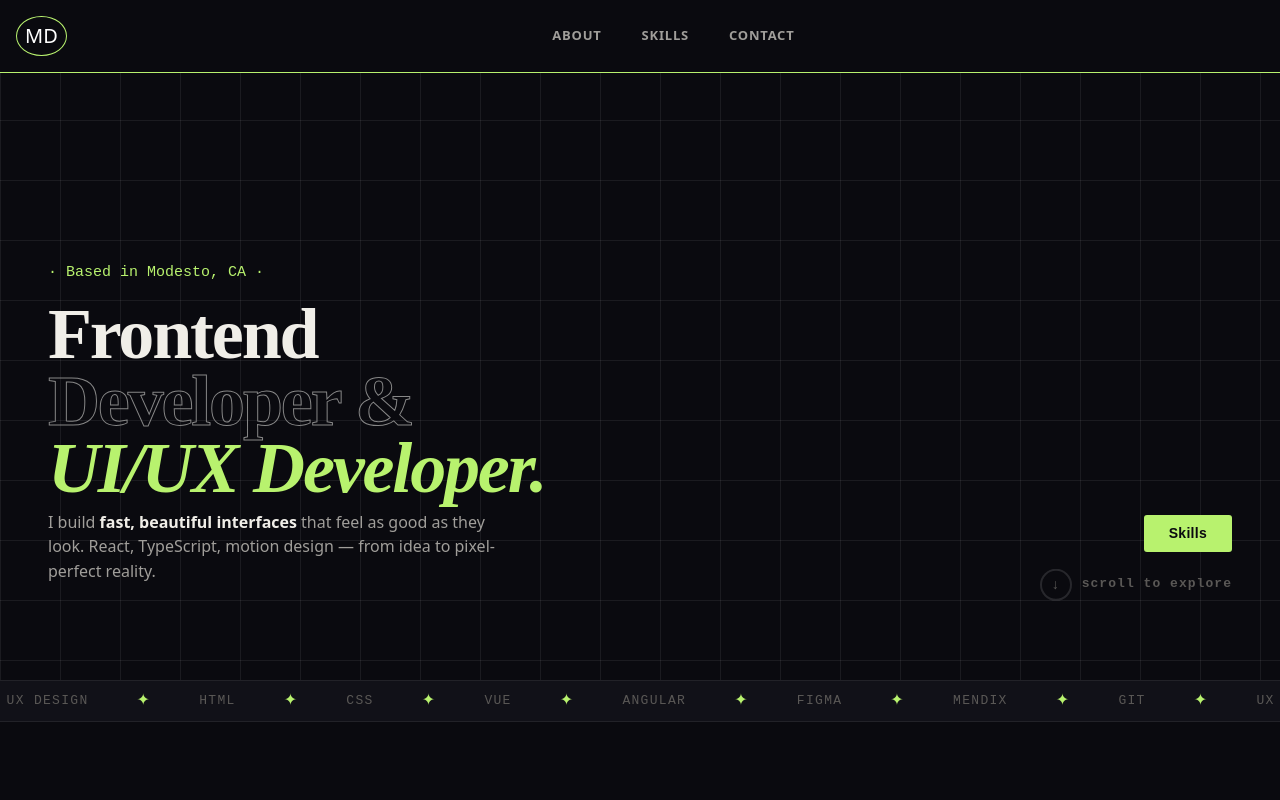
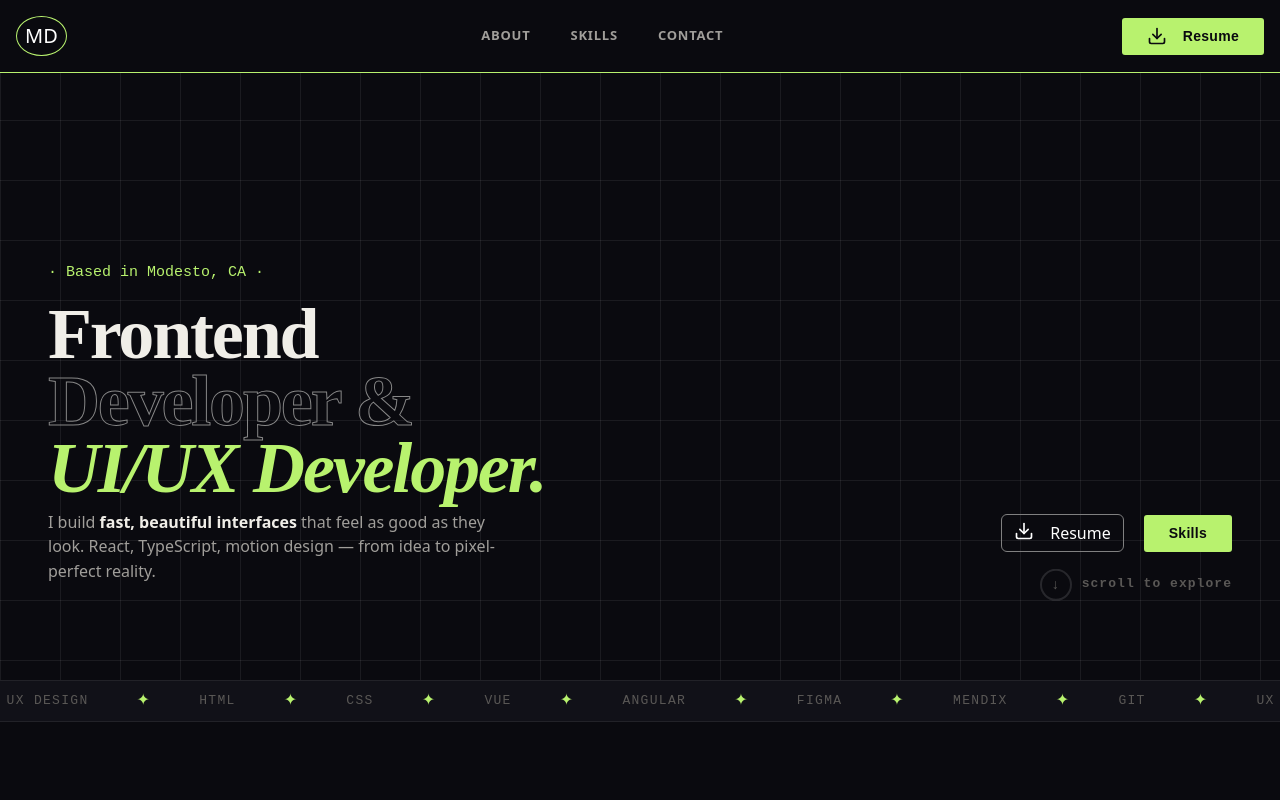
Before and after one commit to mdodd8/my-portfolio, a React (Vite) app: page / in a window 1280 px wide. Shown: the top 800 px of the page. Built offline with nearby package versions, Linux system fonts and the light colour scheme.

Commit message:
links added

```diff
--- a/src/App.tsx
+++ b/src/App.tsx
@@ -6,8 +6,8 @@ import Skills from "./Components/Skills/Skills.tsx";
 import Experience from "./Components/Experience/Experience.tsx";
 import Contact from "./Components/Contact/Contact.tsx";
 // import Projects from "./Components/Projects/Projects.tsx";
-// import { LucideDownload } from "lucide-react";
-// import PDF from "./assets/Melissa_Dodd_Resume (1).pdf"
+import { LucideDownload } from "lucide-react";
+import PDF from "./assets/Melissa-Dodd-Resume.pdf"
 
 const scrollTo = (id: string) => {
     document.querySelector(`#${id}`)?.scrollIntoView({ behavior: 'smooth' });
@@ -42,9 +42,9 @@ function App() {
                   {/*        <path d="M12 0C5.37 0 0 5.37 0 12c0 5.31 3.435 9.795 8.205 11.385.6.105.825-.255.825-.57 0-.285-.015-1.23-.015-2.235-3.015.555-3.795-.735-4.035-1.41-.135-.345-.72-1.41-1.23-1.695-.42-.225-1.02-.78-.015-.795.945-.015 1.62.87 1.845 1.23 1.08 1.815 2.805 1.305 3.495.99.105-.78.42-1.305.765-1.605-2.67-.3-5.46-1.335-5.46-5.925 0-1.305.465-2.385 1.23-3.225-.12-.3-.54-1.53.12-3.18 0 0 1.005-.315 3.3 1.23.96-.27 1.98-.405 3-.405s2.04.135 3 .405c2.295-1.56 3.3-1.23 3.3-1.23.66 1.65.24 2.88.12 3.18.765.84 1.23 1.905 1.23 3.225 0 4.605-2.805 5.625-5.475 5.925.435.375.81 1.095.81 2.22 0 1.605-.015 2.895-.015 3.3 0 .315.225.69.825.57A12.02 12.02 0 0 0 24 12c0-6.63-5.37-12-12-12z" />*/}
                   {/*    </svg>*/}
                   {/*    Github</button>*/}
-                  {/*<a href={PDF} download="Melissa_Dodd_Resume (1).pdf" className="btn resume global-btn d-flex gap-3 align-items-center">*/}
-                  {/*    <LucideDownload style={{height: '20px', width: '20px'}} className="icon"/>*/}
-                  {/*    Resume</a>*/}
+                  <a href={PDF} download="Melissa-Dodd-Resume.pdf"  className="btn resume global-btn d-flex gap-3 align-items-center">
+                      <LucideDownload style={{height: '20px', width: '20px'}} className="icon"/>
+                      Resume</a>
               </div>
 
               {/*<button className="btn global-btn topbar-contact" onClick={() =>document.querySelector('#contact')?.scrollIntoView({behavior: 'smooth'})}>Contact</button>*/}
--- a/src/Components/Dashboard/Dashboard.tsx
+++ b/src/Components/Dashboard/Dashboard.tsx
@@ -1,6 +1,6 @@
 import './Dashboard.css'
-// import {LucideDownload} from "lucide-react";
-// import PDF from "../../assets/Melissa_Dodd_Resume (1).pdf"
+import {LucideDownload} from "lucide-react";
+import PDF from "../../assets/Melissa-Dodd-Resume.pdf"
 
 interface Props {
     scrollTo: (id: string) => void;
@@ -27,9 +27,9 @@ function Dashboard({scrollTo}: Props) {
                 </p>
                 <div className="hero-actions">
                     <div className="hero-btn-group align-items-end">
-                        {/*<a  href={PDF} download="Melissa_Dodd_Resume (1).pdf" className="btn ghost-btn d-flex gap-3" style={{color: 'white', height: 'fit-content'}}>*/}
-                        {/*    <LucideDownload style={{height: '20px', width: '20px'}} className="icon"/>*/}
-                        {/*    Download Resume</a>*/}
+                        <a  href={PDF} download="Melissa-Dodd-Resume.pdf" className="btn ghost-btn d-flex gap-3" style={{color: 'white', height: 'fit-content'}}>
+                            <LucideDownload style={{height: '20px', width: '20px'}} className="icon"/>
+                             Resume</a>
                         <div className="d-flex flex-column gap-3">
                             <button className="btn global-btn" onClick={() => scrollTo('skills')}>Skills</button>
                             {/*<button className="btn ghost-btn d-flex gap-3" style={{color: 'white'}}*/}
```
Also changed, not shown: 2 other files (tests, documents, lock files or other folders).
